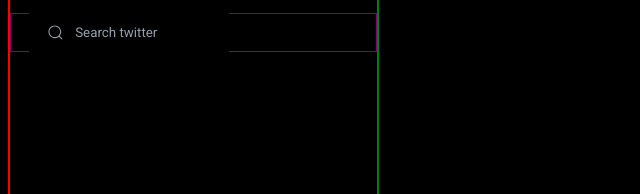
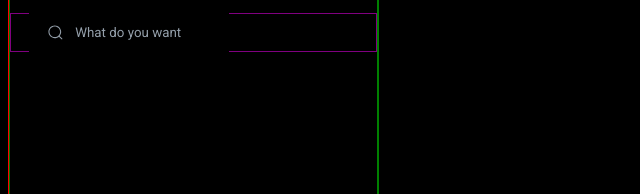
Before and after one commit to Jhon-GG/proyectoJavascript, a website: page index.html in a window 1280 px wide. Shown: the part 178-372 px from the top of the page, 0-640 px from the left. Drawn offline with Linux system fonts and the light colour scheme.

```diff
--- a/index.html
+++ b/index.html
@@ -21,7 +21,7 @@
                 <div class="left_search">
                     <form class="form">
                         <label for="search">
-                            <input class="input" type="text" required="" placeholder="Search twitter" id="search">
+                            <input class="input" type="text" required="" placeholder="What do you want to listen to?" id="search">
                             <div class="fancy-bg"></div>
                             <div class="search">
                                 <svg viewBox="0 0 24 24" aria-hidden="true" class="r-14j79pv r-4qtqp9 r-yyyyoo r-1xvli5t r-dnmrzs r-4wgw6l r-f727ji r-bnwqim r-1plcrui r-lrvibr">
```
